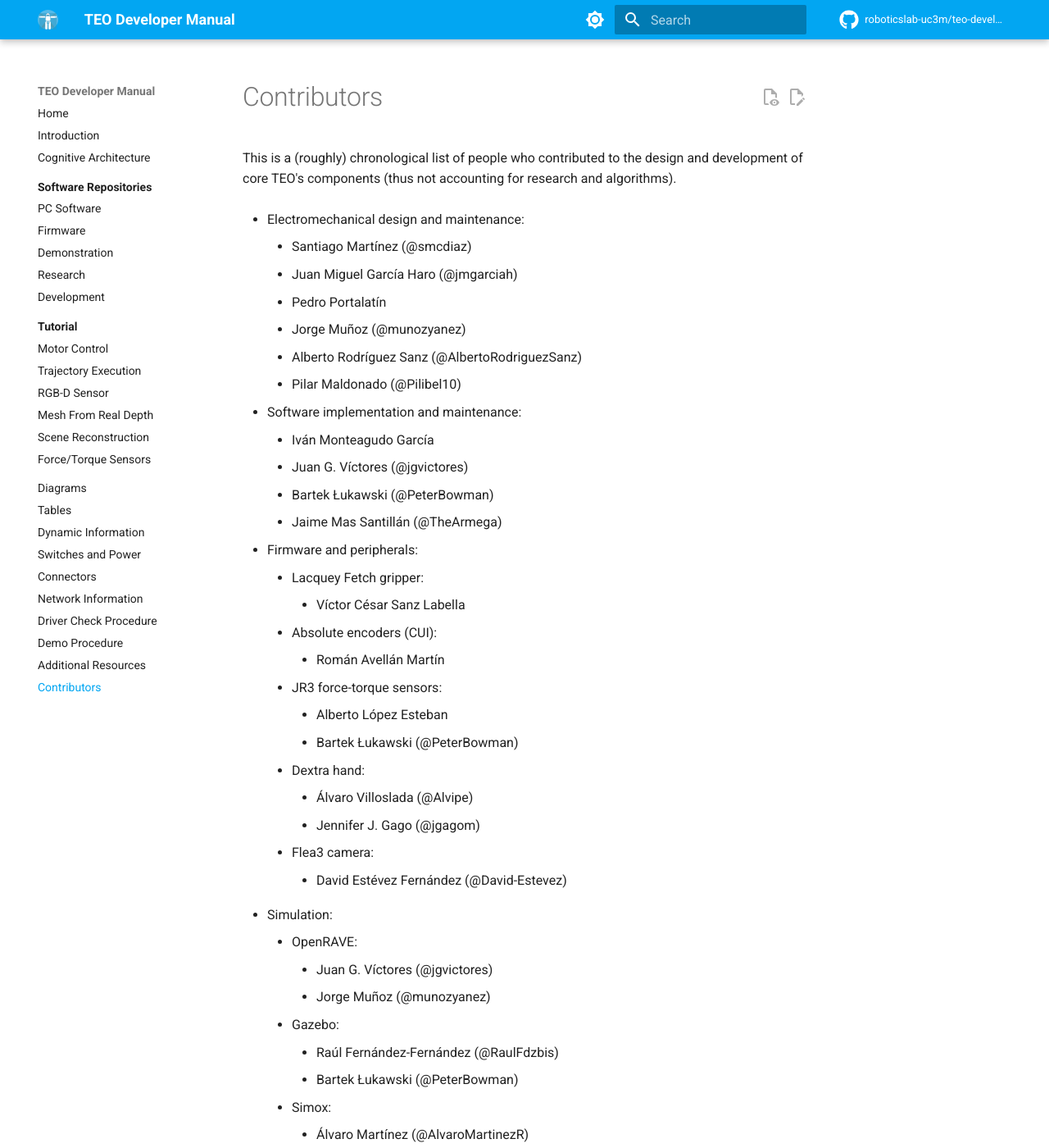
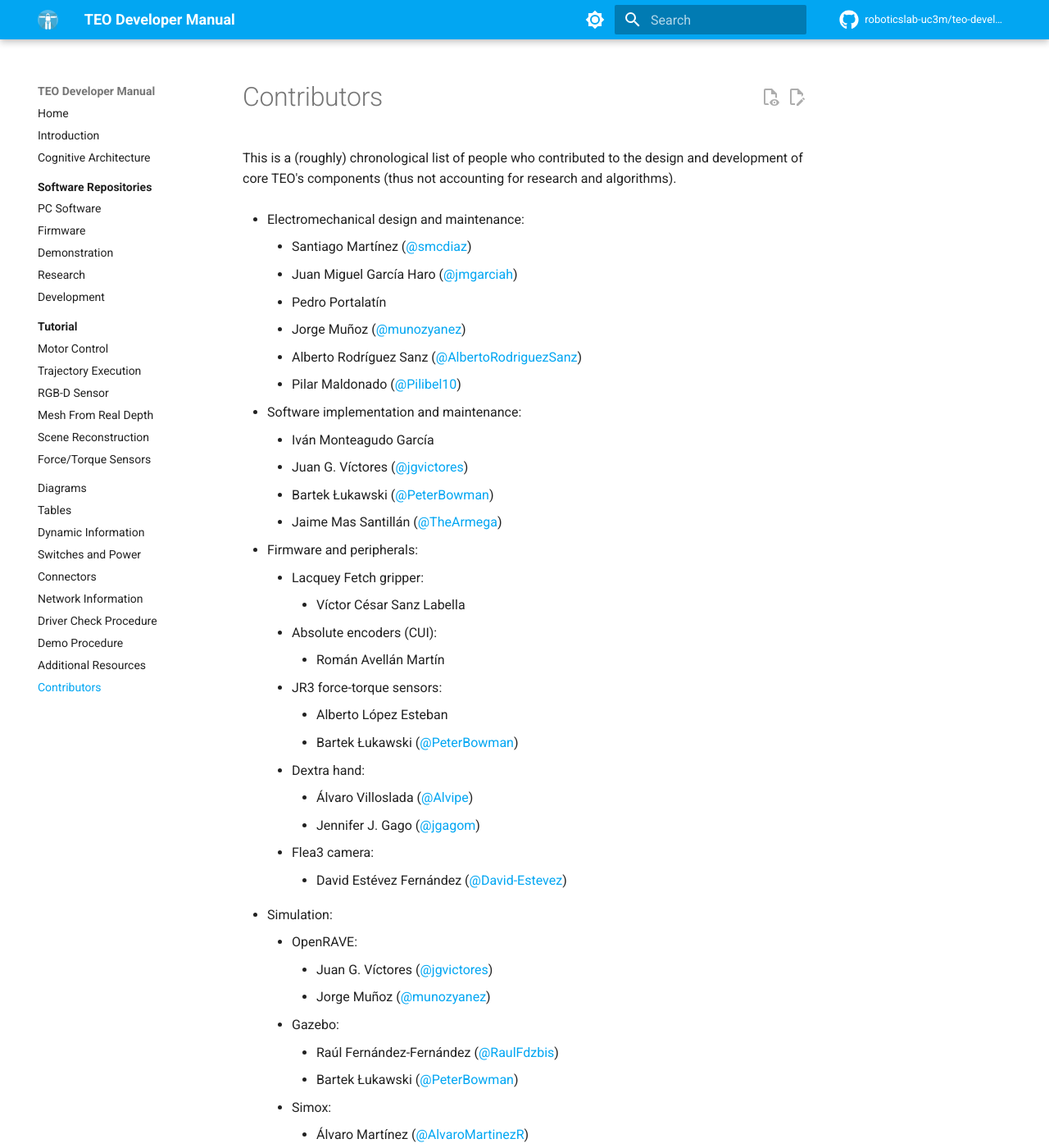
Before and after one commit to roboticslab-uc3m/teo-developer-manual, an MkDocs documentation site: the page built from docs/contributors.md, in a window 1280 px wide and 1400 px high. Shown: the whole window at 82% size. Built offline with MkDocs 1.6.1 and Material for MkDocs 9.7.7, drawn with Linux system fonts in a browser that asks for light colours; comment, search, counter and statistics services are not loaded; some of the changed lines change nothing that is shown; some of the changed text lies outside the part shown.

Commit message:
Link to GitHub profile

```diff
--- a/docs/contributors.md
+++ b/docs/contributors.md
@@ -3,18 +3,18 @@
 This is a (roughly) chronological list of people who contributed to the design and development of core TEO's components (thus not accounting for research and algorithms).
 
 - Electromechanical design and maintenance:
-    - Santiago Martínez (@smcdiaz)
-    - Juan Miguel García Haro (@jmgarciah)
+    - Santiago Martínez ([@smcdiaz](https://github.com/smcdiaz))
+    - Juan Miguel García Haro ([@jmgarciah](https://github.com/jmgarciah))
     - Pedro Portalatín
-    - Jorge Muñoz (@munozyanez)
-    - Alberto Rodríguez Sanz (@AlbertoRodriguezSanz)
-    - Pilar Maldonado (@Pilibel10)
+    - Jorge Muñoz ([@munozyanez](https://github.com/munozyanez))
+    - Alberto Rodríguez Sanz ([@AlbertoRodriguezSanz](https://github.com/AlbertoRodriguezSanz))
+    - Pilar Maldonado ([@Pilibel10](https://github.com/Pilibel10))
 
 - Software implementation and maintenance:
     - Iván Monteagudo García
-    - Juan G. Víctores (@jgvictores)
-    - Bartek Łukawski (@PeterBowman)
-    - Jaime Mas Santillán (@TheArmega)
+    - Juan G. Víctores ([@jgvictores](https://github.com/jgvictores))
+    - Bartek Łukawski ([@PeterBowman](https://github.com/PeterBowman))
+    - Jaime Mas Santillán ([@TheArmega](https://github.com/TheArmega))
 
 - Firmware and peripherals:
     - Lacquey Fetch gripper:
@@ -23,23 +23,23 @@ This is a (roughly) chronological list of people who contributed to the design a
         - Román Avellán Martín
     - JR3 force-torque sensors:
         - Alberto López Esteban
-        - Bartek Łukawski (@PeterBowman)
+        - Bartek Łukawski ([@PeterBowman](https://github.com/PeterBowman))
     - Dextra hand:
-        - Álvaro Villoslada (@Alvipe)
-        - Jennifer J. Gago (@jgagom)
+        - Álvaro Villoslada ([@Alvipe](https://github.com/Alvipe))
+        - Jennifer J. Gago ([@jgagom](https://github.com/jgagom))
     - Flea3 camera:
-        - David Estévez Fernández (@David-Estevez)
+        - David Estévez Fernández ([@David-Estevez](https://github.com/David-Estevez))
 
 - Simulation:
     - OpenRAVE:
-        - Juan G. Víctores (@jgvictores)
-        - Jorge Muñoz (@munozyanez)
+        - Juan G. Víctores ([@jgvictores](https://github.com/jgvictores))
+        - Jorge Muñoz ([@munozyanez](https://github.com/munozyanez))
     - Gazebo:
-        - Raúl Fernández-Fernández (@RaulFdzbis)
-        - Bartek Łukawski (@PeterBowman)
+        - Raúl Fernández-Fernández ([@RaulFdzbis](https://github.com/RaulFdzbis))
+        - Bartek Łukawski ([@PeterBowman](https://github.com/PeterBowman))
     - Simox:
-        - Álvaro Martínez (@AlvaroMartinezR)
+        - Álvaro Martínez ([@AlvaroMartinezR](https://github.com/AlvaroMartinezR))
     - PyBullet:
-        - Ignacio Montesino Valle (@imontesino)
+        - Ignacio Montesino Valle ([@imontesino](https://github.com/imontesino))
     - Webots:
-        - Juan G. Víctores (@jgvictores)
+        - Juan G. Víctores ([@jgvictores](https://github.com/jgvictores))
```
